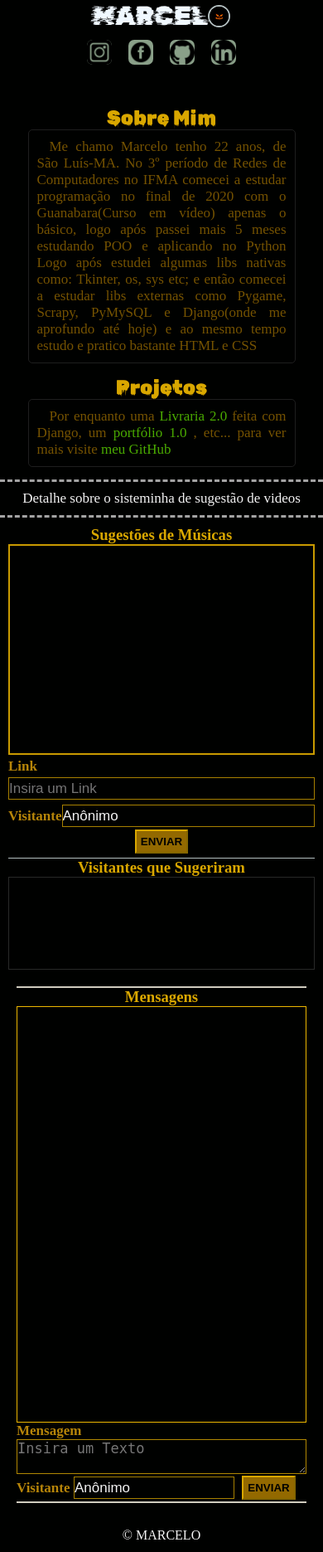
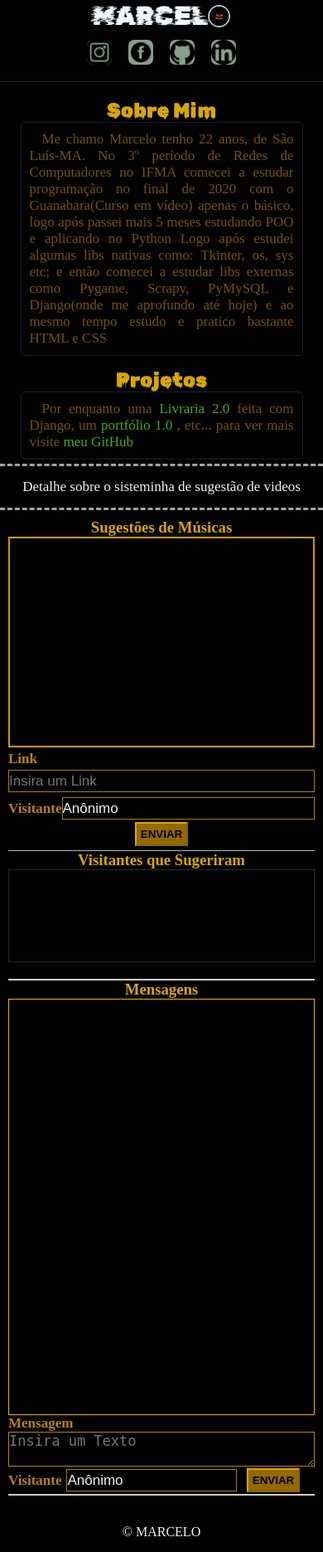
Before and after one commit to marcelo-py/MeuPortfolio, a Django app: template portifolio/templates/index.html in a window 390 px wide. Shown: the whole page at 83% size. Run offline with Django 3.2, Linux system fonts and the light colour scheme; the template is opened without the code that fills it, so the values that code supplies are empty; some libraries are stand-ins or nearby versions.

Commit message:
deixando mais responssivo

```diff
--- a/templates/static/css/styles.css
+++ b/templates/static/css/styles.css
@@ -13,6 +13,7 @@ body{
     flex-wrap: wrap;
     justify-content: space-around;
     align-items: center;
+    border-bottom: 1px solid #d3d3d32f;
 }
 .header a{
     text-decoration: none;
@@ -101,13 +102,13 @@ body{
 .fraseScraping p:hover #detalhe{
     display: block;
 }
-.fraseScraping{
-    padding: 10px;
-}
+
 .fraseScraping{
     color: #f3f3f3;
     font-size: 17px;
     text-align: center;
+    padding: 10px;
+    cursor:default;
 }
 
 .videoMenssagensContainer{
@@ -179,6 +180,7 @@ body{
     border-color: #D9A700;
     font-weight: bold;
     margin: 0 auto;
+    cursor: pointer;
 }
 
 .menssagens li{
@@ -272,3 +274,16 @@ body{
         border-bottom: 2px solid #d0ccbf
     }
 }
+
+@media (max-width: 450px){
+    #sobre div, p{
+        padding: 5px;
+        margin: 0;
+    }
+    #main{
+        padding: 0;
+    }
+    .videoMenssagensContainer .menssagens{
+        width: 100%;
+    }
+}
```
